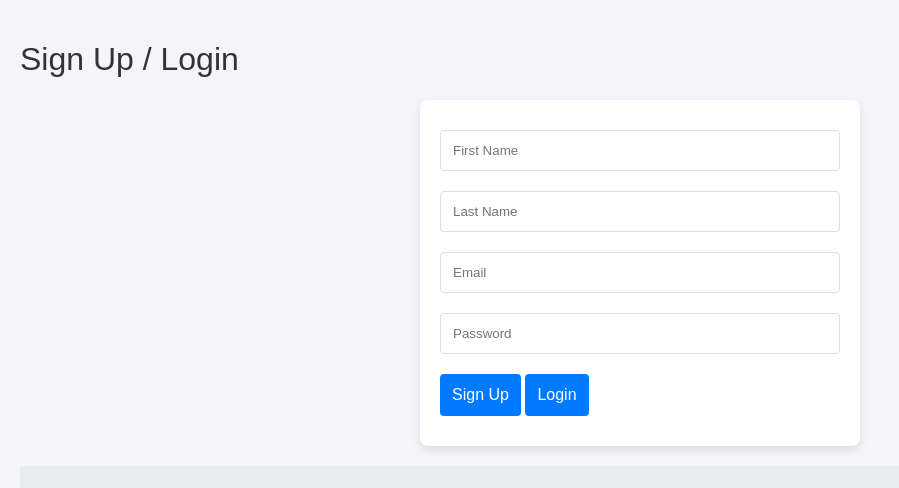
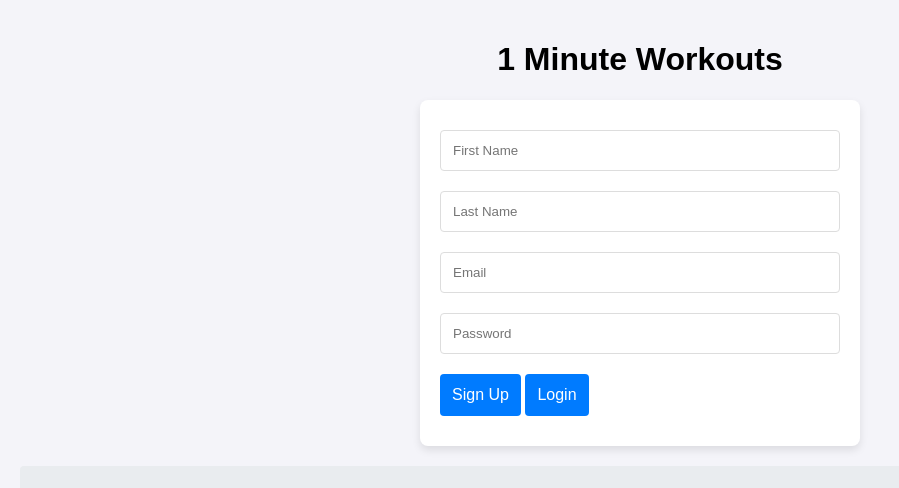
Before and after one commit to DominicKennell/basic-workout, a plain HTML site: page index.html in a window 1280 px wide. Shown: the whole page, without its empty margins (0-899 px from the left). Drawn offline with Linux system fonts and the light colour scheme.

Commit message:
Update index.html
Changed the title, center aligned the h1 and changed the text of H1

```diff
--- a/index.html
+++ b/index.html
@@ -3,7 +3,7 @@
 <head>
     <meta charset="UTF-8">
     <meta name="viewport" content="width=device-width, initial-scale=1.0">
-    <title>Sign Up / Login & Preferences with Timer</title>
+    <title>Basic Workout</title>
     <style>
         /* General Body Styling */
         body {
@@ -58,7 +58,10 @@
             display: none;
         }
 
-        h1, h2 {
+        h1 {
+            text-align: center;
+        }
+        h2 {
             color: #333;
             font-weight: normal;
         }
@@ -114,7 +117,7 @@
 </head>
 <body>
 
-    <h1>Sign Up / Login</h1>
+    <h1>1 Minute Workouts</h1>
     <form id="authForm">
         <input type="text" id="firstName" placeholder="First Name" required><br>
         <input type="text" id="lastName" placeholder="Last Name" required><br>
```
